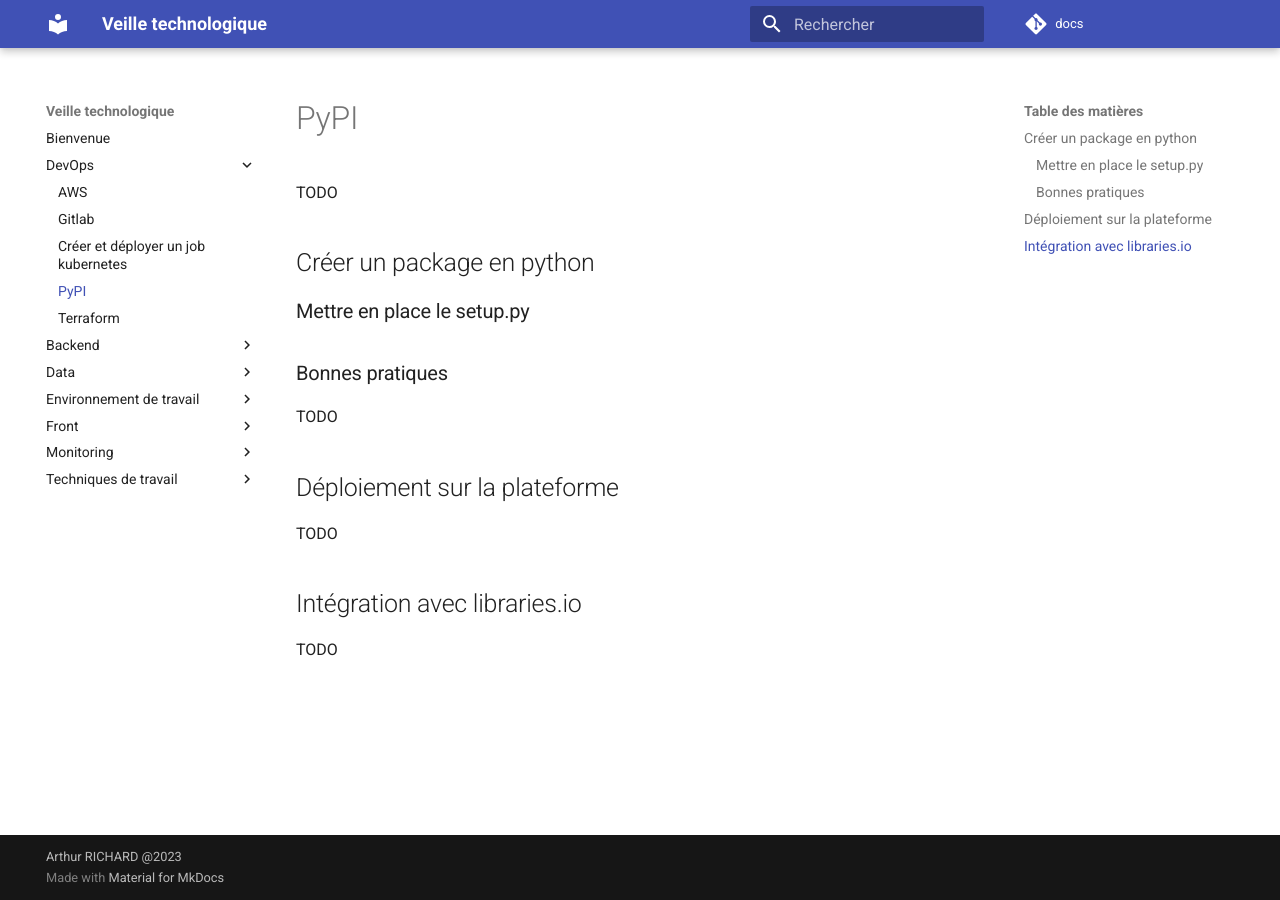
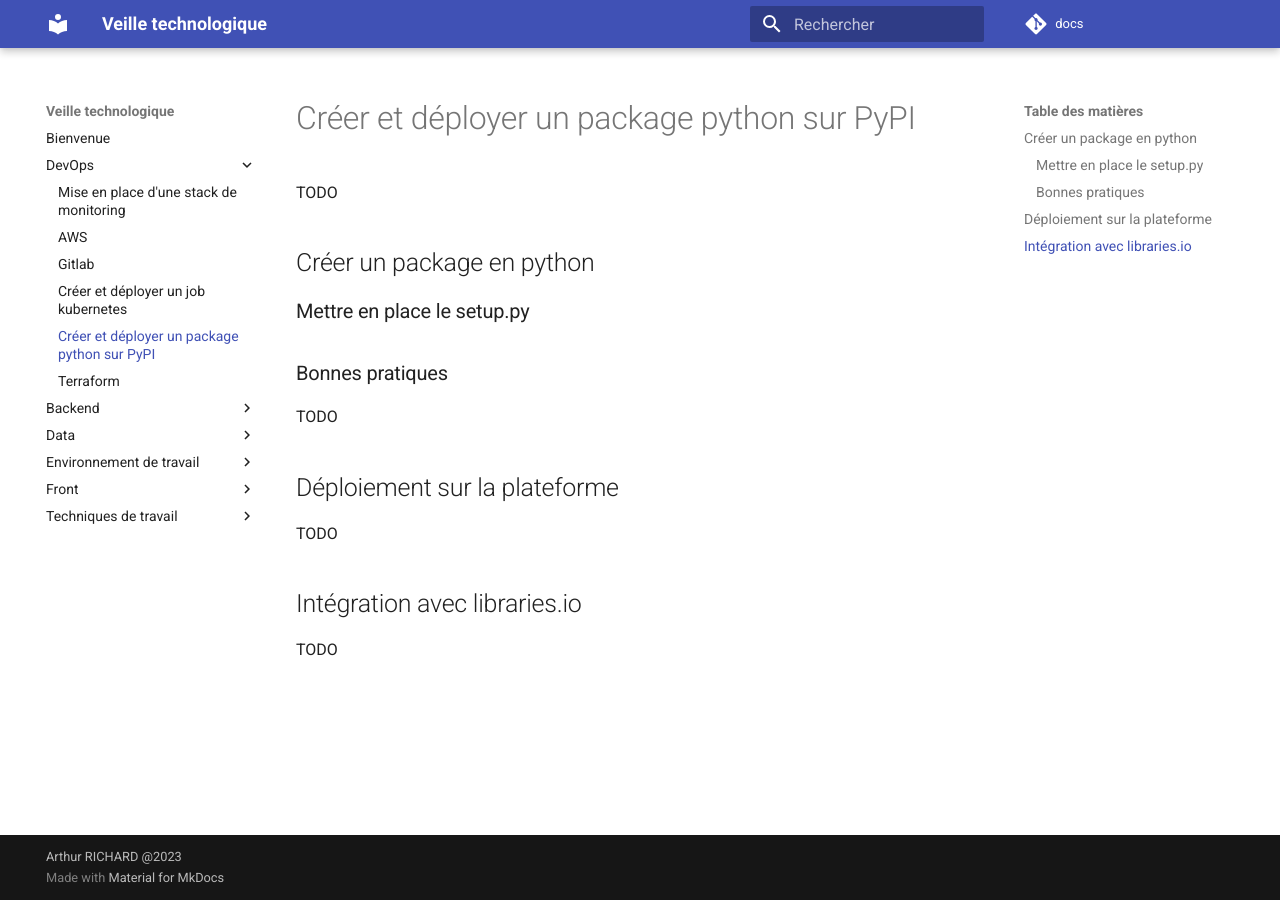
Before and after one commit to arthuRHD/docs, an MkDocs documentation site: the page built from docs/DevOps/pypi.md, in a window 1280 px wide. Built offline with MkDocs 1.6.1 and Material for MkDocs 9.7.7, drawn with Linux system fonts in a browser that asks for light colours; comment, search, counter and statistics services are not loaded.

Commit message:
:memo: factorising docs

```diff
--- a/docs/DevOps/pypi.md
+++ b/docs/DevOps/pypi.md
@@ -1,4 +1,4 @@
-# PyPI
+# Créer et déployer un package python sur PyPI
 
 TODO
 
```
Also changed, not shown: docs/DevOps/apm.md (renamed from docs/monitoring/apm.md).
